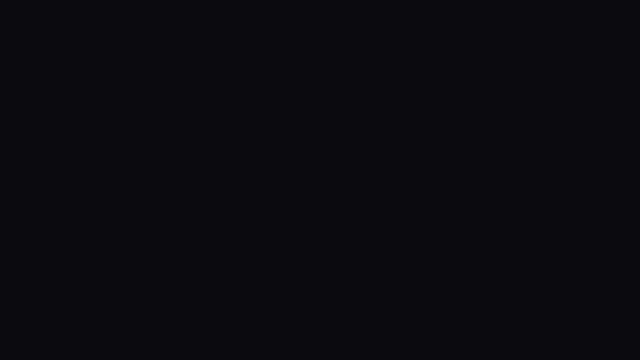
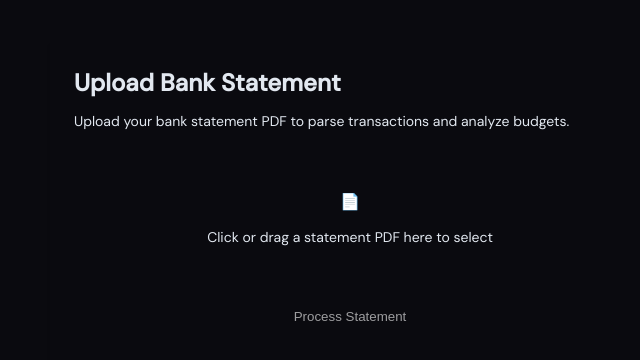
Before and after one commit to bathonSpidey/fire_frontend, a React (Vite) app: page /upload in a window 1280 px wide. Before the commit this address had no page. Shown: the top 360 px of the page, without its empty margins (290-930 px from the left). Built offline with nearby package versions, Linux system fonts and the light colour scheme.

Commit message:
uplaod page

```diff
--- a/src/App.tsx
+++ b/src/App.tsx
@@ -1,9 +1,17 @@
 import { Routes, Route, Navigate } from "react-router-dom";
+import { UploadPage } from "./features/statement-upload/components/UploadPage";
 
 export function App() {
   return (
     <Routes>
-      <Route path="/" element={<Navigate to="/home" />} />
+      {/* Redirect root to the upload page for current feature building */}
+      <Route path="/" element={<Navigate to="/upload" />} />
+
+      {/* Core Statement Upload Route */}
+      <Route path="/upload" element={<UploadPage />} />
+
+      {/* Catch-all fallback redirecting back to upload */}
+      <Route path="*" element={<Navigate to="/upload" />} />
     </Routes>
   );
 }
--- /dev/null
+++ b/src/features/statement-upload/components/UploadPage.tsx
@@ -0,0 +1,63 @@
+import React, { useRef } from "react";
+import { useStatementUpload } from "../hooks/useStatementUpload";
+import styles from "../styles/UploadPage.module.css";
+
+export const UploadPage: React.FC = () => {
+  const fileInputRef = useRef<HTMLInputElement>(null);
+  const { file, loading, error, data, handleFileChange, uploadFile } =
+    useStatementUpload();
+
+  const onZoneClick = () => {
+    fileInputRef.current?.click();
+  };
+
+  return (
+    <div className={styles.container}>
+      <h1 className={styles.title}>Upload Bank Statement</h1>
+      <p className={styles.description}>
+        Upload your bank statement PDF to parse transactions and analyze
+        budgets.
+      </p>
+
+      <div className={styles.dropzone} onClick={onZoneClick}>
+        <input
+          type="file"
+          accept=".pdf"
+          className={styles.fileInput}
+          ref={fileInputRef}
+          onChange={handleFileChange}
+        />
+        <div>📄</div>
+        {file ? (
+          <div className={styles.fileInfo}>
+            Selected file: <span className={styles.fileName}>{file.name}</span>
+          </div>
+        ) : (
+          <div className={styles.fileInfo}>
+            Click or drag a statement PDF here to select
+          </div>
+        )}
+      </div>
+
+      {error && <div className={styles.errorAlert}>{error}</div>}
+
+      <button
+        className={styles.button}
+        onClick={uploadFile}
+        disabled={!file || loading}
+      >
+        {loading ? "Processing Statement..." : "Process Statement"}
+      </button>
+
+      {data && (
+        <div className={styles.successAlert}>
+          <div className={styles.successTitle}>✓ Success!</div>
+          <p>
+            Successfully parsed <strong>{data.transactions.length}</strong>{" "}
+            transactions for {data.month} {data.year} ({data.bank}).
+          </p>
+        </div>
+      )}
+    </div>
+  );
+};
--- /dev/null
+++ b/src/features/statement-upload/hooks/useStatementUpload.ts
@@ -0,0 +1,65 @@
+import { useState, type ChangeEvent } from 'react';
+import { type BankStatementResponse } from '../types';
+
+export const useStatementUpload = () => {
+  const [file, setFile] = useState<File | null>(null);
+  const [loading, setLoading] = useState<boolean>(false);
+  const [error, setError] = useState<string | null>(null);
+  const [data, setData] = useState<BankStatementResponse | null>(null);
+
+  const handleFileChange = (e: ChangeEvent<HTMLInputElement>) => {
+    if (e.target.files && e.target.files[0]) {
+      const selectedFile = e.target.files[0];
+      if (selectedFile.type !== 'application/pdf') {
+        setError('Please upload a valid PDF file.');
+        return;
+      }
+      setFile(selectedFile);
+      setError(null);
+      setData(null); // Reset previous state data
+    }
+  };
+
+  const uploadFile = async () => {
+    if (!file) {
+      setError('No file selected.');
+      return;
+    }
+
+    setLoading(true);
+    setError(null);
+
+    const formData = new FormData();
+    formData.append('file', file);
+
+    try {
+      const response = await fetch('http://127.0.0.1:8000/statements/upload', {
+        method: 'POST',
+        headers: {
+          'accept': 'application/json',
+        },
+        body: formData,
+      });
+
+      if (!response.ok) {
+        throw new Error(`Upload failed with status: ${response.status}`);
+      }
+
+      const result: BankStatementResponse = await response.json();
+      setData(result);
+    } catch (err) {
+      setError(err instanceof Error ? err.message : 'An unknown error occurred.');
+    } finally {
+      setLoading(false);
+    }
+  };
+
+  return {
+    file,
+    loading,
+    error,
+    data,
+    handleFileChange,
+    uploadFile,
+  };
+};
--- /dev/null
+++ b/src/features/statement-upload/styles/UploadPage.module.css
@@ -0,0 +1,99 @@
+.container {
+  max-width: 600px;
+  margin: 40px auto;
+  padding: 24px;
+  background-color: var(--surface);
+  border: 1px solid var(--border);
+  border-radius: var(--radius);
+  box-shadow: 0 4px 6px -1px rgba(0, 0, 0, 0.05);
+}
+
+.title {
+  font-size: 1.5rem;
+  font-weight: 600;
+  margin-bottom: 8px;
+}
+
+.description {
+  color: var(--text-secondary);
+  font-size: 0.875rem;
+  margin-bottom: 24px;
+}
+
+.dropzone {
+  border: 2px dashed var(--border);
+  border-radius: var(--radius);
+  padding: 32px;
+  text-align: center;
+  cursor: pointer;
+  background-color: transparent;
+  transition: var(--transition);
+  display: flex;
+  flex-direction: column;
+  align-items: center;
+  gap: 12px;
+}
+
+.dropzone:hover {
+  border-color: var(--primary);
+}
+
+.fileInput {
+  display: none;
+}
+
+.fileInfo {
+  font-size: 0.875rem;
+  color: var(--text-secondary);
+}
+
+.fileName {
+  font-weight: 600;
+  color: var(--text-primary);
+}
+
+.button {
+  margin-top: 16px;
+  width: 100%;
+  padding: 12px;
+  background-color: var(--primary);
+  color: #ffffff;
+  border: none;
+  border-radius: var(--radius);
+  font-weight: 500;
+  cursor: pointer;
+  transition: var(--transition);
+}
+
+.button:hover:not(:disabled) {
+  background-color: var(--primary-hover);
+}
+
+.button:disabled {
+  opacity: 0.6;
+  cursor: not-allowed;
+}
+
+.errorAlert {
+  margin-top: 16px;
+  padding: 12px;
+  background-color: rgba(239, 68, 68, 0.1);
+  border: 1px solid #ef4444;
+  color: #ef4444;
+  border-radius: var(--radius);
+  font-size: 0.875rem;
+}
+
+.successAlert {
+  margin-top: 16px;
+  padding: 16px;
+  background-color: rgba(16, 185, 129, 0.1);
+  border: 1px solid var(--primary);
+  color: var(--primary);
+  border-radius: var(--radius);
+}
+
+.successTitle {
+  font-weight: 600;
+  margin-bottom: 4px;
+}
--- /dev/null
+++ b/src/features/statement-upload/types.ts
@@ -0,0 +1,14 @@
+export interface BankTransaction {
+  date: string;
+  description: string;
+  amount: number;
+}
+
+export interface BankStatementResponse {
+  month: string;
+  year: number;
+  bank: string;
+  starting_balance: number;
+  closing_balance: number;
+  transactions: BankTransaction[];
+}
--- a/src/index.css
+++ b/src/index.css
@@ -1,111 +1,49 @@
+@import url('https://fonts.googleapis.com/css2?family=Inter:wght@400;500;600;700&display=swap');
+
+/* Reset and Core Configuration */
+* {
+  box-sizing: border-box;
+  margin: 0;
+  padding: 0;
+}
+
 :root {
-  --text: #6b6375;
-  --text-h: #08060d;
-  --bg: #fff;
-  --border: #e5e4e7;
-  --code-bg: #f4f3ec;
-  --accent: #aa3bff;
-  --accent-bg: rgba(170, 59, 255, 0.1);
-  --accent-border: rgba(170, 59, 255, 0.5);
-  --social-bg: rgba(244, 243, 236, 0.5);
-  --shadow:
-    rgba(0, 0, 0, 0.1) 0 10px 15px -3px, rgba(0, 0, 0, 0.05) 0 4px 6px -2px;
-
-  --sans: system-ui, 'Segoe UI', Roboto, sans-serif;
-  --heading: system-ui, 'Segoe UI', Roboto, sans-serif;
-  --mono: ui-monospace, Consolas, monospace;
-
-  font: 18px/145% var(--sans);
-  letter-spacing: 0.18px;
-  color-scheme: light dark;
-  color: var(--text);
-  background: var(--bg);
-  font-synthesis: none;
-  text-rendering: optimizeLegibility;
+  font-family: 'Inter', system-ui, -apple-system, sans-serif;
   -webkit-font-smoothing: antialiased;
   -moz-osx-font-smoothing: grayscale;
 
-  @media (max-width: 1024px) {
-    font-size: 16px;
-  }
+  /* Light Theme Tokens */
+  --background: #fafafa;
+  --surface: #ffffff;
+  --text-primary: #09090b;
+  --text-secondary: #71717a;
+  --border: #e4e4e7;
+
+  --primary: #10b981;
+  /* Emerald Green for Budget */
+  --primary-hover: #059669;
+  --ai-purple: #6366f1;
+  /* Indigo for future AI layer */
+
+  --radius: 8px;
+  --transition: background-color 0.2s ease, border-color 0.2s ease, color 0.2s ease;
 }
 
-@media (prefers-color-scheme: dark) {
-  :root {
-    --text: #9ca3af;
-    --text-h: #f3f4f6;
-    --bg: #16171d;
-    --border: #2e303a;
-    --code-bg: #1f2028;
-    --accent: #c084fc;
-    --accent-bg: rgba(192, 132, 252, 0.15);
-    --accent-border: rgba(192, 132, 252, 0.5);
-    --social-bg: rgba(47, 48, 58, 0.5);
-    --shadow:
-      rgba(0, 0, 0, 0.4) 0 10px 15px -3px, rgba(0, 0, 0, 0.25) 0 4px 6px -2px;
-  }
+[data-theme='dark'] {
+  /* Dark Theme Tokens */
+  --background: #09090b;
+  --surface: #18181b;
+  --text-primary: #f4f4f5;
+  --text-secondary: #a1a1aa;
+  --border: #27272a;
 
-  #social .button-icon {
-    filter: invert(1) brightness(2);
-  }
-}
-
-#root {
-  width: 1126px;
-  max-width: 100%;
-  margin: 0 auto;
-  text-align: center;
-  border-inline: 1px solid var(--border);
-  min-height: 100svh;
-  display: flex;
-  flex-direction: column;
-  box-sizing: border-box;
+  --primary: #34d399;
+  --primary-hover: #10b981;
 }
 
 body {
-  margin: 0;
+  background-color: var(--background);
+  color: var(--text-primary);
+  transition: var(--transition);
+  min-height: 100vh;
 }
-
-h1,
-h2 {
-  font-family: var(--heading);
-  font-weight: 500;
-  color: var(--text-h);
-}
-
-h1 {
-  font-size: 56px;
-  letter-spacing: -1.68px;
-  margin: 32px 0;
-  @media (max-width: 1024px) {
-    font-size: 36px;
-    margin: 20px 0;
-  }
-}
-h2 {
-  font-size: 24px;
-  line-height: 118%;
-  letter-spacing: -0.24px;
-  margin: 0 0 8px;
-  @media (max-width: 1024px) {
-    font-size: 20px;
-  }
-}
-p {
-  margin: 0;
-}
-
-code,
-.counter {
-  font-family: var(--mono);
-  display: inline-flex;
-  border-radius: 4px;
-  color: var(--text-h);
-}
-
-code {
-  font-size: 15px;
-  line-height: 135%;
-  padding: 4px 8px;
-  background: var(--code-bg);
-}
```
